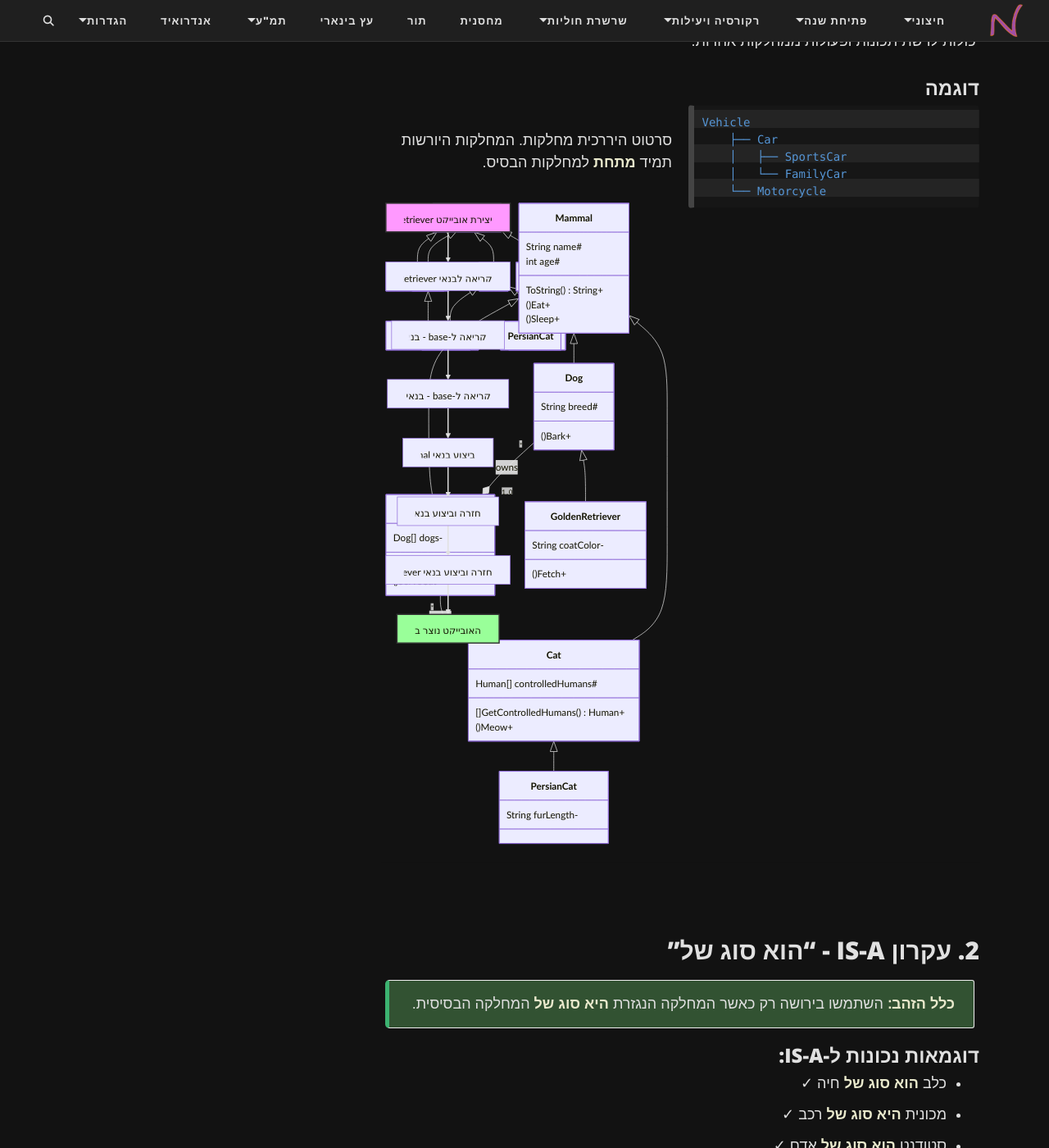
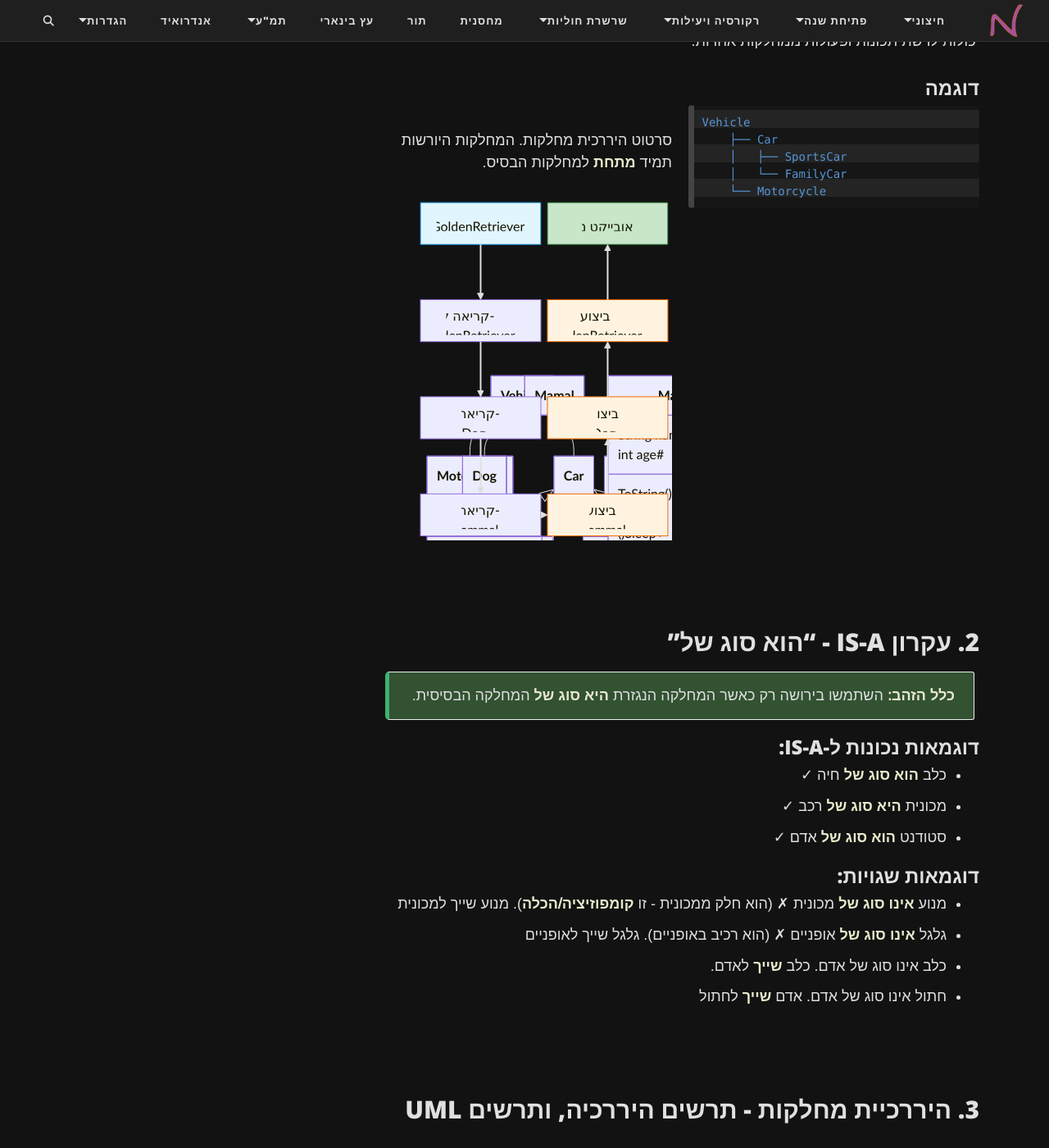
Before and after one commit to 3strategy/BeautifulMivney, a Jekyll site: the page built from oop/01inheritc.md, in a window 1280 px wide and 1400 px high, scrolled down 580 px. Shown: the whole window at 82% size. Built offline with Jekyll 4.4.1, drawn with Linux system fonts in a browser that asks for light colours; comment, search, counter and statistics services are not loaded; some of the changed text lies outside the part shown.

Commit message:
better mermaid for constructor sequence in 01inheritc

```diff
--- a/oop/01inheritc.md
+++ b/oop/01inheritc.md
@@ -264,17 +264,41 @@
 ### סדר הפעלת בנאים
 
 <div class="mermaid">
-graph TD
-    A[יצירת אובייקט GoldenRetriever] --> B[קריאה לבנאי GoldenRetriever]
-    B --> C[קריאה ל-base - בנאי Dog]
-    C --> D[קריאה ל-base - בנאי Animal]
-    D --> E[ביצוע בנאי Animal]
-    E --> F[חזרה וביצוע בנאי Dog]
-    F --> G[חזרה וביצוע בנאי GoldenRetriever]
-    G --> H[האובייקט נוצר במלואו]
+block-beta
+  columns 2
 
-    style A fill:#f9f,stroke:#333,stroke-width:2px
-    style H fill:#9f9,stroke:#333,stroke-width:2px
+  A0["new GoldenRetriever()"]
+  B0["אובייקט מוכן"]
+
+  space:2
+
+  A1["-קריאה ל<br />GoldenRetriever"]
+  B1["ביצוע<br />GoldenRetriever"]
+
+  space:2
+
+  A3["-קריאה ל<br />Dog"]
+  B3["ביצוע<br />Dog"]
+
+  space:2
+
+  A4["-קריאה ל<br />Mammal"]
+  B4["ביצוע<br />Mammal"]
+
+  A0 --> A1
+  A1 --> A3
+  A3 --> A4
+  A4 --> B4
+  B4 --> B3
+  B3 --> B1
+  B1 --> B0
+
+  classDef orange fill:#fff3e0,stroke:#ef6c00
+  class B1 orange
+  class B3 orange
+  class B4 orange
+  style B0 fill:#c8e6c9,stroke:#1b5e20
+  style A0 fill:#e1f5fe,stroke:#0277bd
 </div>
 
 {: .box-note}
```
Also changed, not shown: other parts of oop/01inheritc.md (+1 -1 lines).
